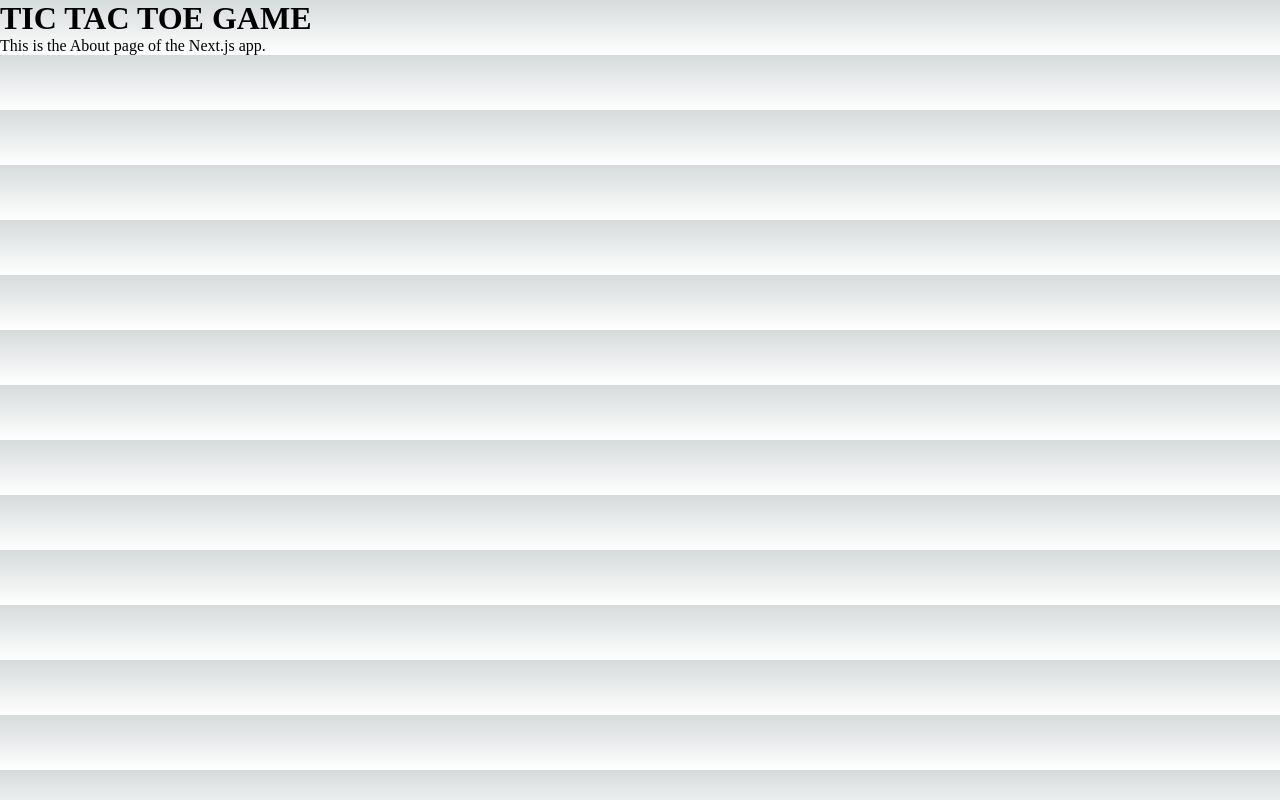
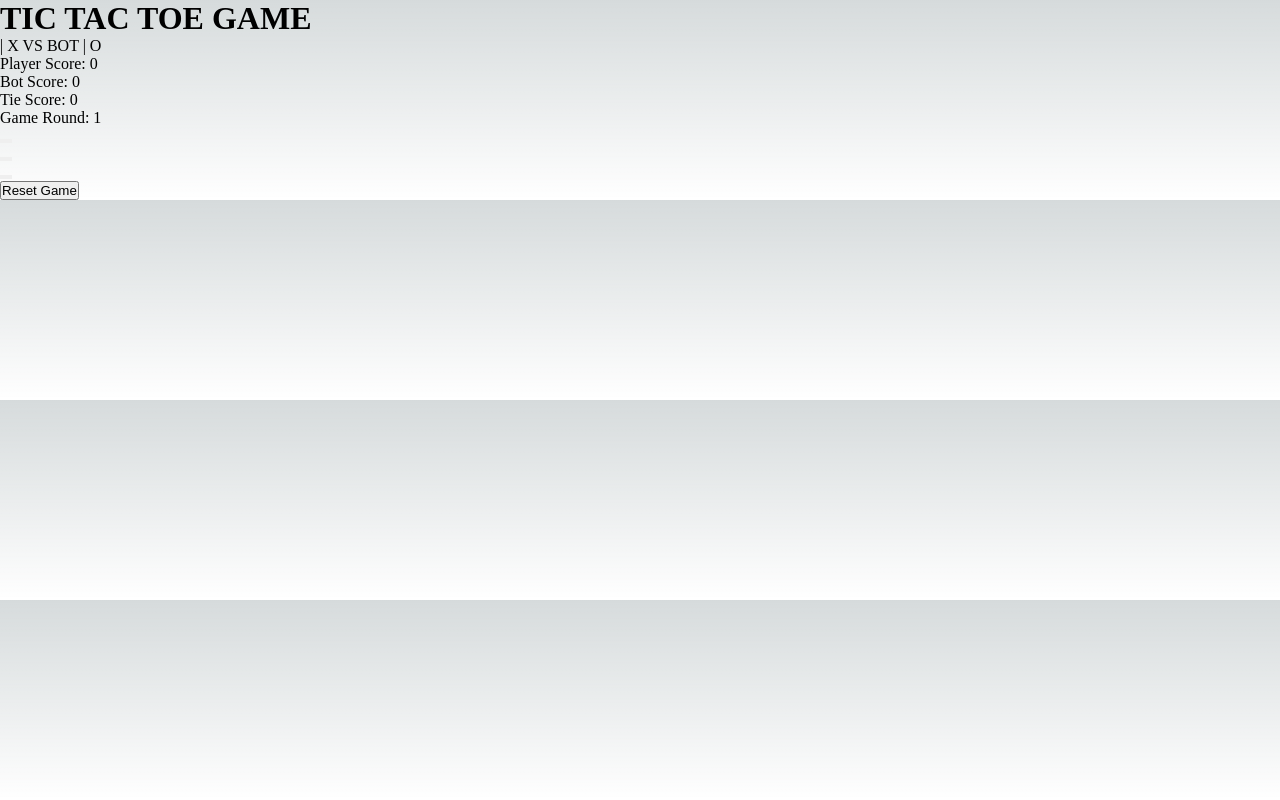
Before and after one commit to TanThivakorn/tictactoegame, a Next.js app: page /game in a window 1280 px wide. Built offline with nearby package versions, Linux system fonts and the light colour scheme.

Commit message:
feat: add game page

```diff
--- a/src/app/game/page.js
+++ b/src/app/game/page.js
@@ -1,8 +1,57 @@
-export default function About() {
+"use client";
+
+import { useEffect, useState } from "react";
+import Board from "@/components/board";
+import ResetGameButton from "@/ui/resetGameButton";
+
+import { userStore, gameStore } from "@/store";
+import { useRouter } from "next/navigation";
+
+export default function Game() {
+  const router = useRouter();
+  const [showDialog, setShowDialog] = useState(false);
+
+  const {
+    resetBoard,
+    userSide,
+    botSide,
+    botScore,
+    tieScore,
+    gameRound,
+    userScore,
+    isUserTurn,
+    botMove,
+    setWinner
+  } = gameStore();
+
+  const { userName } = userStore();
+
+  useEffect(() => {
+    console.log("round changes : bot side :: " + botSide);
+    setWinner(null);
+    if (botSide == "X" && !isUserTurn && gameRound != 1) {
+      console.log("bot move when round changes");
+
+      botMove();
+    }
+  }, [gameRound]);
+
   return (
     <div>
       <h1>TIC TAC TOE GAME</h1>
-      <p>This is the About page of the Next.js app.</p>
+      <p>
+        {userName} | {userSide} VS BOT | {botSide}
+      </p>
+      <p>Player Score: {userScore}</p>
+      <p>Bot Score: {botScore}</p>
+      <p>Tie Score: {tieScore}</p>
+      <p>Game Round: {gameRound}</p>
+      <Board />
+      <ResetGameButton />
+      {showDialog && (
+        <div className="dialog">
+        </div>
+      )}
     </div>
   );
 }
```
